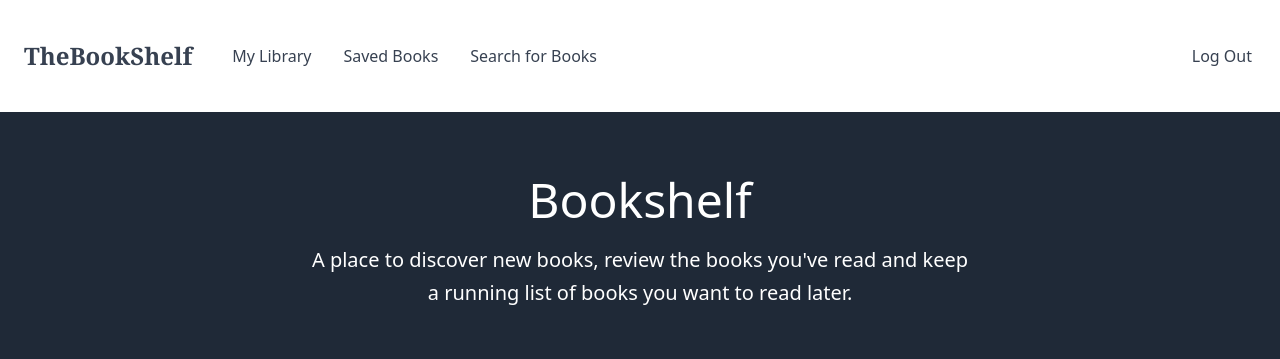
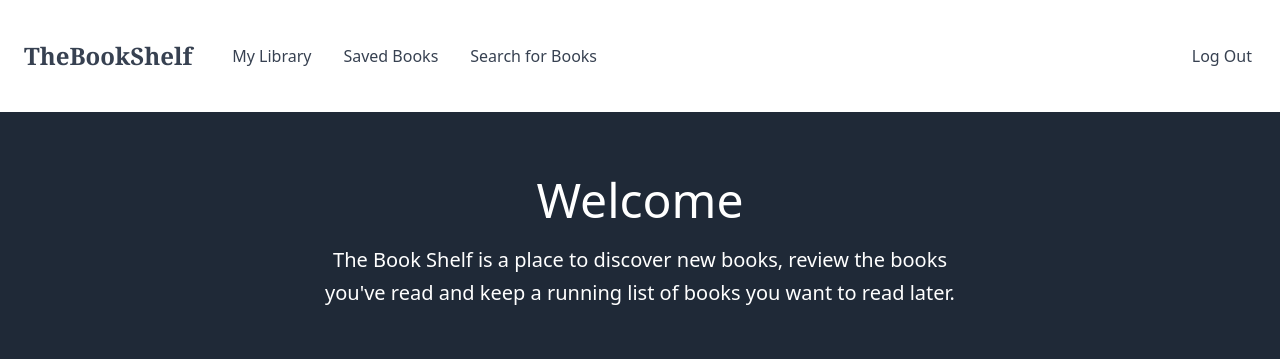
Before and after one commit to TraekWells/book-review-app, a Vue app: page / in a window 1280 px wide. Shown: the top 359 px of the page. Built offline with nearby package versions, Linux system fonts and the light colour scheme; no server answers; the database is empty; sample sign-in values are in the browser's storage.

Commit message:
Updated homepage copy

```diff
--- a/src/views/Home.vue
+++ b/src/views/Home.vue
@@ -2,10 +2,10 @@
   <div>
     <header class="bg-gray-800 text-white mb-20 px-6 md:px-0 py-16 relative">
       <div class="container sm:flex flex-col items-center">
-        <h1 class="text-5xl mb-5">Bookshelf</h1>
+        <h1 class="text-5xl mb-5">Welcome</h1>
         <p class="text-xl max-w-2xl leading-relaxed mb-10 md:text-center">
-          A place to discover new books, review the books you've read and keep a
-          running list of books you want to read later.
+          The Book Shelf is a place to discover new books, review the books
+          you've read and keep a running list of books you want to read later.
         </p>
         <SearchForm @books="sendResults" class="md:absolute md:-bottom-7" />
       </div>
```
